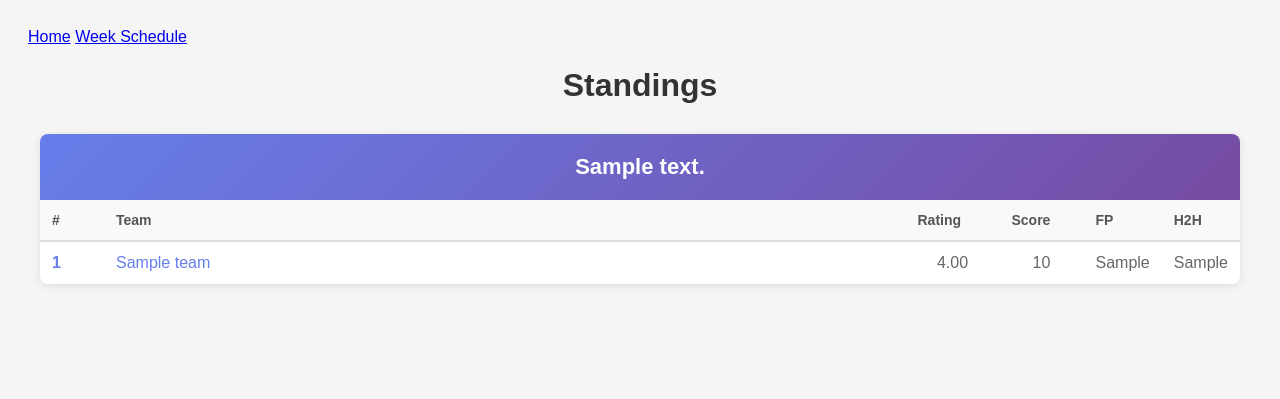
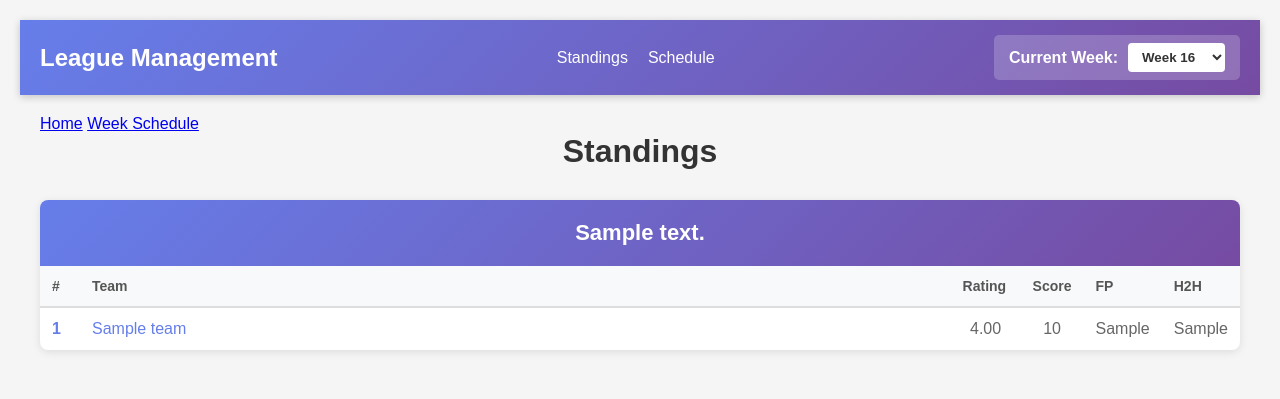
Before and after one commit to kwhorton/DB, a Flask app: template templates/index.html in a window 1280 px wide. Shown: the top 399 px of the page. Run offline with Flask 3, Linux system fonts and the light colour scheme; the template is opened without the code that fills it: most values are stand-ins (such as "Sample title", 1, 10 or a date in 2020); parts of the project's set-up code (start-up, migrations or seed data) failed here and were passed over.

Commit message:
17 Oct 25 Changes

```diff
--- a/app.py
+++ b/app.py
@@ -1,4 +1,4 @@
-from flask import Flask, render_template, request
+from flask import Flask, render_template, request, session
 import pandas as pd
 import matplotlib.pyplot as plt
 import io
@@ -17,23 +17,43 @@ for idx, tourney in enumerate(all_tourneys):
     tourney.id = idx
 
 app = Flask(__name__)
+app.secret_key = 'your_secret_key'  # Set a proper secret key
 
 app.config["TEMPLATES_AUTO_RELOAD"] = True
+
+@app.before_request
+def set_current_week():
+    # Get current week from session or default to 16
+    if 'current_week' not in session:
+        session['current_week'] = 16
+
+    # Check if week is being changed
+    if request.args.get('set_week'):
+        session['current_week'] = float(request.args.get('set_week'))
+
+    # Make it available to all templates
+    return None
+
+@app.context_processor
+def inject_current_week():
+    return {'current_week': session.get('current_week', 16)}
 
 @app.route("/")
 
 def index():
-    standings_data = get_standings_by_division(teams, schedule, all_tourneys, 16)
+    current_week = session.get('current_week', 16)
+    standings_data = get_standings_by_division(teams, schedule, all_tourneys, current_week)
     return render_template("index.html", standings_data=standings_data)
 
 @app.route('/team/<team_name>')
 def team_page(team_name):
+    current_week = session.get('current_week', 16)
+
+
     # Get the team object
     team = [team for team in teams if team.team_name == team_name][0]
 
-    # Get current week (you'll need to determine this based on your app logic)
-    #current_week = get_current_week()  # Implement this based on your needs
-    current_week = 16
+
 
     # Get results HTML using your existing function
     results_html = results(team_name, teams, schedule, all_tourneys, current_week)
@@ -41,21 +61,24 @@ def team_page(team_name):
     # Get player roster
     players = []
     for player in team.players:
-        stats = [player.aim, player.speed, player.hands, player.throw]
-        avg_stats = sum(stats)/len(stats)
 
         gp_total = 0
         for stat in player.all_stats:
             if stat['Week'] <= current_week:
                 gp_total += stat['GP']
 
+            if stat['Week'] == current_week:
+                stats = [stat['Aim'],stat['Speed'],stat['Throw'],stat['Hands']]
+        avg_stats = sum(stats)/len(stats)
+
+
         players.append({
             'pid': player.pid,
             'avg_stats': avg_stats,
-            'aim': player.aim,
-            'speed': player.speed,
-            'throw': player.throw,
-            'hands': player.hands,
+            'aim': stats[0],
+            'speed': stats[1],
+            'throw': stats[2],
+            'hands': stats[3],
             'games_played': gp_total
             })
 
@@ -72,11 +95,14 @@ def team_page(team_name):
 
 #def wkschedule():
 def wkschedule(week = None):
+
+
     if week is None:
-        week= '1'
+        week= 1
 
     #selected_week = request.args.get('week', default = 1., type = float)
     week_num = float(week)
+
 
     #if selected_week in [1, 1.5, 2, 2.5]:
     if week_num in [1, 1.5, 2, 2.5]:
--- a/show_results.py
+++ b/show_results.py
@@ -3,6 +3,7 @@ import pandas as pd
 def results(team_name,teams,schedule,all_tourneys,week):
     team_results = []
     end = (week>=3)*(week+1) + (week<3)*(2*week-2) + 1
+    end = int(end)
     tourney_types = ['Random','Random','Division','Division','Score','Random',
                  'Division','Division','Score','Random','Random','Score','Division',
                  'Division']
--- a/show_standings.py
+++ b/show_standings.py
@@ -4,7 +4,7 @@ def standings(teams,schedule,all_tourneys,week):
 
     standings = []
     end = (week>=3)*(week+1) + (week<3)*(2*week-2) + 1
-
+    end = int(end)
     for team in teams:
 
         output = {'Team': team.team_name,
@@ -31,7 +31,7 @@ def get_standings_by_division(teams, schedule, all_tourneys, week):
     """Generate standings organized by division"""
     standings = []
     end = (week >= 3) * (week + 1) + (week < 3) * (2 * week - 2) + 1
-
+    end = int(end)
     for team in teams:
         output = {
             'team_name': team.team_name,
--- /dev/null
+++ b/templates/base.html
@@ -0,0 +1,160 @@
+<!DOCTYPE html>
+<html lang="en">
+<head>
+    <meta charset="UTF-8">
+    <meta name="viewport" content="width=device-width, initial-scale=1.0">
+    <title>{% block title %}League App{% endblock %}</title>
+    <style>
+        * {
+            margin: 0;
+            padding: 0;
+            box-sizing: border-box;
+        }
+
+        body {
+            font-family: Arial, sans-serif;
+            background-color: #f5f5f5;
+        }
+
+        .global-header {
+            background: linear-gradient(135deg, #667eea 0%, #764ba2 100%);
+            color: white;
+            padding: 15px 20px;
+            box-shadow: 0 2px 8px rgba(0,0,0,0.2);
+            position: sticky;
+            top: 0;
+            z-index: 100;
+        }
+
+        .header-content {
+            max-width: 1200px;
+            margin: 0 auto;
+            display: flex;
+            justify-content: space-between;
+            align-items: center;
+            gap: 20px;
+        }
+
+        .app-title {
+            font-size: 24px;
+            font-weight: bold;
+            cursor: pointer;
+            transition: opacity 0.2s;
+        }
+
+        .app-title:hover {
+            opacity: 0.8;
+        }
+
+        .nav-links {
+            display: flex;
+            gap: 20px;
+            list-style: none;
+        }
+
+        .nav-links a {
+            color: white;
+            text-decoration: none;
+            font-weight: 500;
+            transition: opacity 0.2s;
+        }
+
+        .nav-links a:hover {
+            opacity: 0.8;
+        }
+
+        .current-week-selector {
+            display: flex;
+            align-items: center;
+            gap: 10px;
+            background: rgba(255, 255, 255, 0.2);
+            padding: 8px 15px;
+            border-radius: 5px;
+        }
+
+        .current-week-selector label {
+            font-weight: bold;
+            white-space: nowrap;
+        }
+
+        .current-week-selector select {
+            padding: 6px 10px;
+            border: none;
+            border-radius: 4px;
+            background: white;
+            color: #333;
+            font-weight: bold;
+            cursor: pointer;
+            min-width: 80px;
+        }
+
+        .current-week-selector select:focus {
+            outline: none;
+            box-shadow: 0 0 0 3px rgba(255, 255, 255, 0.3);
+        }
+
+        .page-content {
+            padding: 20px;
+        }
+
+        .page-content-inner {
+            max-width: 1200px;
+            margin: 0 auto;
+        }
+    </style>
+</head>
+<body>
+    <!-- Global Header with Week Selector -->
+    <div class="global-header">
+        <div class="header-content">
+            <div class="app-title" onclick="window.location.href='/'">League Management</div>
+
+            <nav class="nav-links">
+                <a href="/">Standings</a>
+                <a href="/schedule">Schedule</a>
+            </nav>
+
+            <div class="current-week-selector">
+                <label for="globalWeekSelect">Current Week:</label>
+                <select id="globalWeekSelect" onchange="changeGlobalWeek()">
+                    <option value="1" {% if current_week == 1 %}selected{% endif %}>Week 1</option>
+                    <option value="1.5" {% if current_week == 1.5 %}selected{% endif %}>Week 1.5</option>
+                    <option value="2" {% if current_week == 2 %}selected{% endif %}>Week 2</option>
+                    <option value="2.5" {% if current_week == 2.5 %}selected{% endif %}>Week 2.5</option>
+                    <option value="3" {% if current_week == 3 %}selected{% endif %}>Week 3</option>
+                    <option value="4" {% if current_week == 4 %}selected{% endif %}>Week 4</option>
+                    <option value="5" {% if current_week == 5 %}selected{% endif %}>Week 5</option>
+                    <option value="6" {% if current_week == 6 %}selected{% endif %}>Week 6</option>
+                    <option value="7" {% if current_week == 7 %}selected{% endif %}>Week 7</option>
+                    <option value="8" {% if current_week == 8 %}selected{% endif %}>Week 8</option>
+                    <option value="9" {% if current_week == 9 %}selected{% endif %}>Week 9</option>
+                    <option value="10" {% if current_week == 10 %}selected{% endif %}>Week 10</option>
+                    <option value="11" {% if current_week == 11 %}selected{% endif %}>Week 11</option>
+                    <option value="12" {% if current_week == 12 %}selected{% endif %}>Week 12</option>
+                    <option value="13" {% if current_week == 13 %}selected{% endif %}>Week 13</option>
+                    <option value="14" {% if current_week == 14 %}selected{% endif %}>Week 14</option>
+                    <option value="15" {% if current_week == 15 %}selected{% endif %}>Week 15</option>
+                    <option value="16" {% if current_week == 16 %}selected{% endif %}>Week 16</option>
+                    <!-- Add more weeks as needed -->
+                </select>
+            </div>
+        </div>
+    </div>
+
+    <div class="page-content">
+        <div class="page-content-inner">
+            {% block content %}{% endblock %}
+        </div>
+    </div>
+
+    <script>
+        function changeGlobalWeek() {
+            const week = document.getElementById('globalWeekSelect').value;
+            // Reload the current page with the new week parameter
+            const url = new URL(window.location);
+            url.searchParams.set('set_week', week);
+            window.location.href = url.toString();
+        }
+    </script>
+</body>
+</html>
--- a/templates/index.html
+++ b/templates/index.html
@@ -1,5 +1,14 @@
 <!DOCTYPE html>
+
 <html lang="en">
+
+{% extends "base.html" %}
+
+{% block title %}Standings{% endblock %}
+
+{% block content %}
+
+
 <head>
     <meta charset="UTF-8">
     <meta name="viewport" content="width=device-width, initial-scale=1.0">
@@ -146,7 +155,8 @@
     </div>
 </body>
 <body>
-    <div class="standings-container">
+
+
 <h1>Standings</h1>
 
 <div class="divisions-grid">
@@ -166,7 +176,7 @@
             </thead>
             <tbody>
                 {% for team in teams %}
-                        <tr>
+                <tr onclick="window.location.href='/team/{{ team.team_name }}'">
                     <td class="rank">{{ loop.index }}</td>
                     <td class="team-name">
                         <a href="/team/{{ team.team_name }}">{{ team.team_name }}</a>
@@ -182,6 +192,6 @@
     </div>
     {% endfor %}
     </div>
-    </div>
-</body>
+    {% endblock %}
+ <!--   </div> -->
 </html>
--- a/templates/team.html
+++ b/templates/team.html
@@ -152,6 +152,11 @@
 </head>
 <body>
     <div class="team-container">
+        {% extends "base.html" %}
+
+        {% block title %}{{ team.team_name }}{% endblock %}
+
+        {% block content %}
         <div class="back-button">
             <a href="/">← Back to Home</a>
         </div>
@@ -260,5 +265,6 @@
             </div>
         </div>
     </div>
+    {% endblock %}
 </body>
 </html>
```
Also changed, not shown: templates/wkschedule.html (+30 -26 lines), 1 other file. Lines whose indentation alone changed are shown as unchanged.
